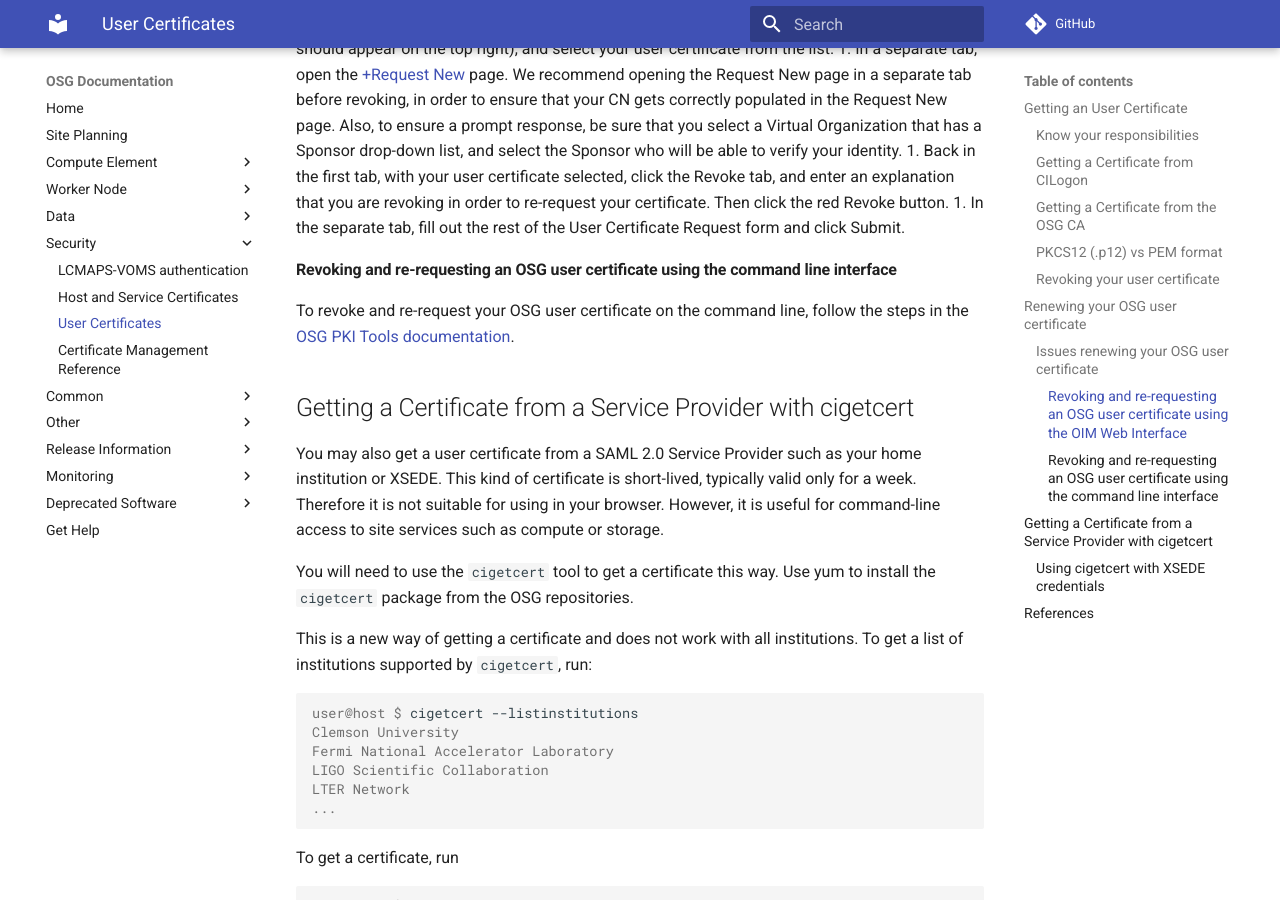
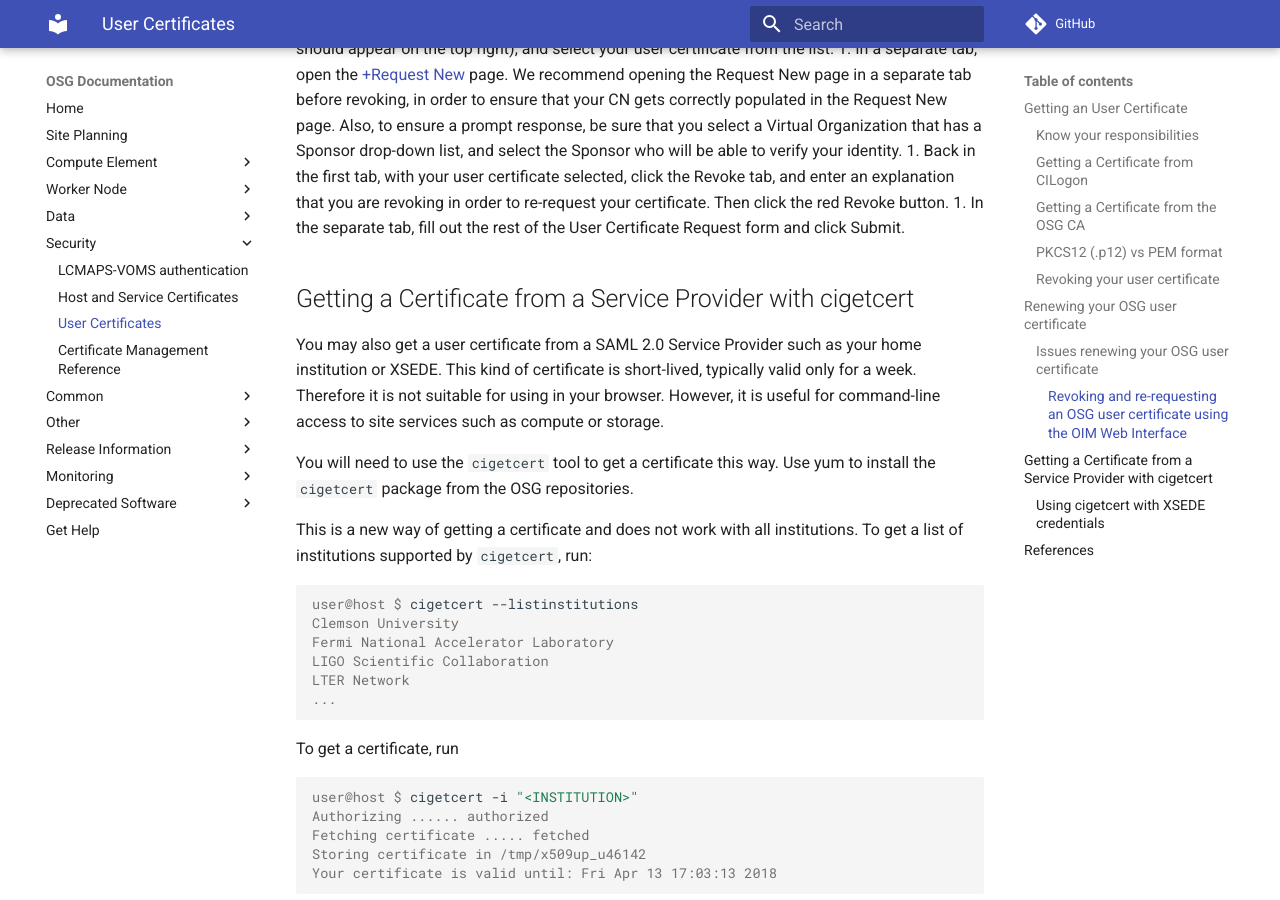
Before and after one commit to osg-htc/docs, an MkDocs documentation site: the page built from docs/security/user-certs.md, in a window 1280 px wide and 900 px high, scrolled down 4683 px. Built offline with MkDocs 1.6.1 and Material for MkDocs 9.7.7, drawn with Linux system fonts in a browser that asks for light colours; comment, search, counter and statistics services are not loaded; old or Windows-style settings are respelled for this version of MkDocs.

Commit message:
Let's just simplify this and push users to the OIM web interface

```diff
--- a/docs/security/user-certs.md
+++ b/docs/security/user-certs.md
@@ -164,11 +164,6 @@ To revoke and re-request your OSG user certificate on the
    revoking in order to re-request your certificate.  Then click the red Revoke button.
 1. In the separate tab, fill out the rest of the User Certificate Request form and click Submit.
 
-#### Revoking and re-requesting an OSG user certificate using the command line interface
-
-To revoke and re-request your OSG user certificate on the command line, follow the steps in the
-[OSG PKI Tools documentation](/security/certificate-management#osg-user-cert-revoke).
-
 
 Getting a Certificate from a Service Provider with cigetcert
 ------------------------------------------------------------
```
